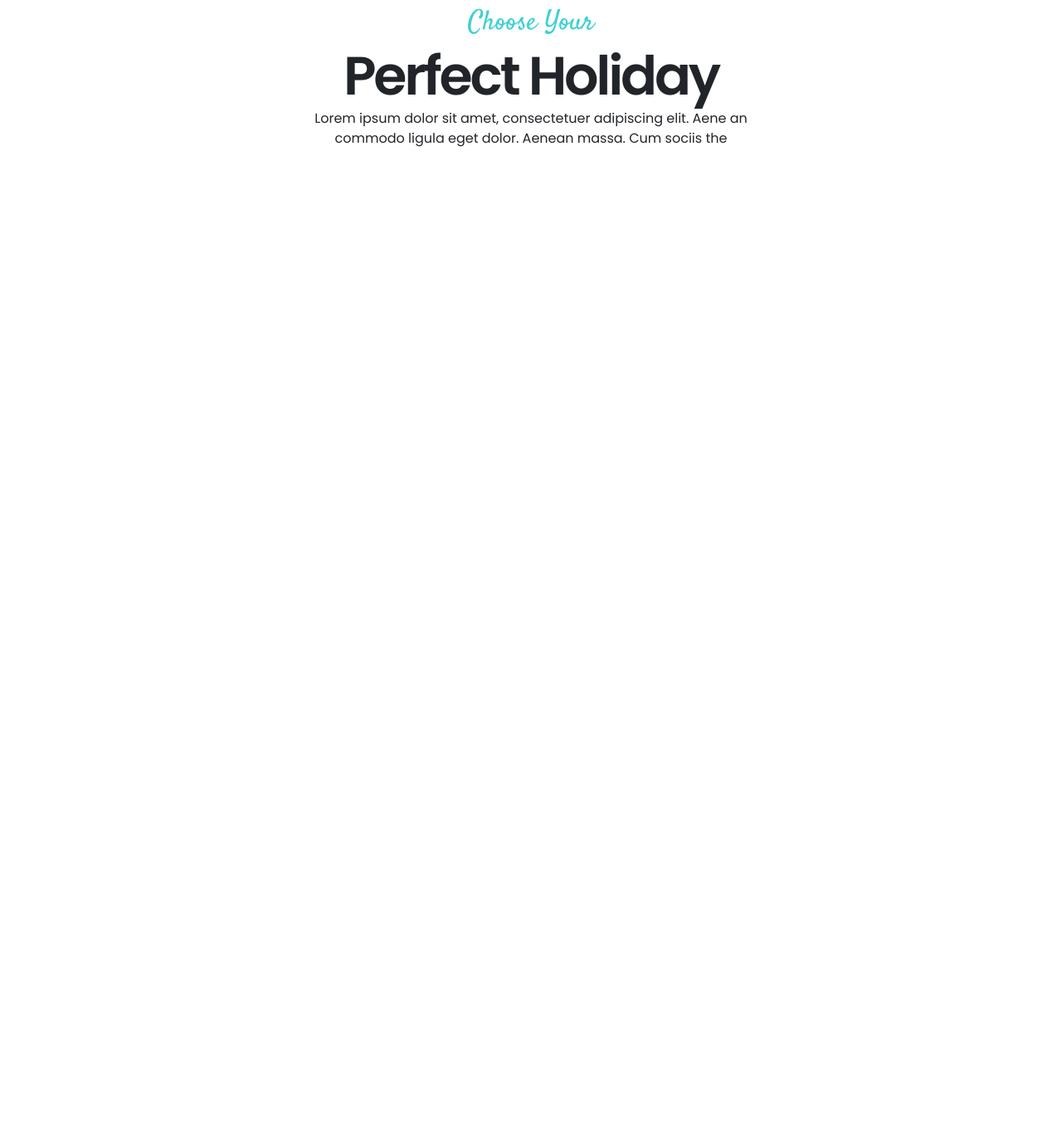
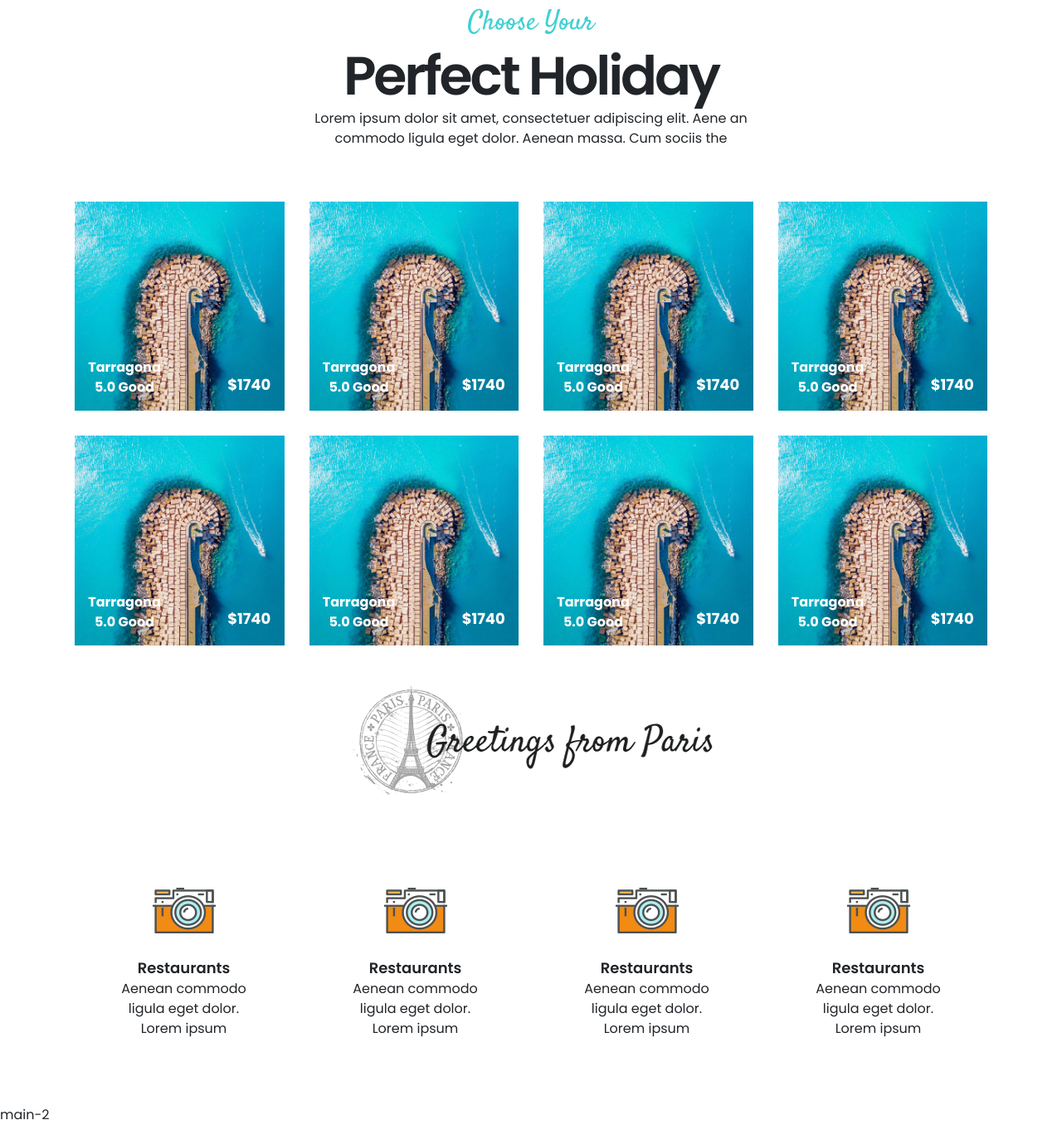
Before and after one commit to Loc-Nguyen04301/clone_setsail, a website: page index.html in a window 1280 px wide. Shown: the part 731-2087 px from the top of the page at 83% size. Before the commit the page ends 1006 px from the top, so only its background shows below. Drawn offline with nearby package versions, Linux system fonts and the light colour scheme.

Commit message:
init main 2

```diff
--- a/components/header-tablet.html
+++ b/components/header-tablet.html
@@ -2,13 +2,14 @@
     <div class="container" style="height: 70px; align-content: center;">
         <div class="d-flex justify-content-between align-items-center">
             <div>
-                <svg class="qodef-setsail-burger" version="1.1" xmlns="http://www.w3.org/2000/svg"
+               <svg class="qodef-setsail-burger" version="1.1" xmlns="http://www.w3.org/2000/svg"
                     xmlns:xlink="http://www.w3.org/1999/xlink" x="0px" y="0px" width="19px" height="17px"
                     viewBox="0 0 26 20" enable-background="new 0 0 26 20" xml:space="preserve" fill="white">
                     <rect x="10.5" width="13.7" height="2.4"></rect>
                     <rect x="8" y="8.8" width="16.2" height="2.4"></rect>
                     <rect x="1.7" y="17.6" width="22.5" height="2.4"></rect>
                 </svg>
+                <img src="../assets/menu-hamberger.svg" />
             </div>
             <img src="assets/logo-mobile-img.png" alt="Example Image" width="113px">
             <a style="display: block; width: 23px;">
--- a/components/main-1.html
+++ b/components/main-1.html
@@ -56,5 +56,15 @@
         <div class="col">
         </div>
     </div>
-    <div></div>
+    <div class="mt-5" id="gallery-trip">
+        <div class="px-2">
+            <div class="grid" id="grid-gallery-trip">
+            </div>
+        </div>
+    </div>
+    <div class="my-5">
+        <img src="../assets/greeting-paris.png" />
+    </div>
+    <div id="grid-introduce">
+    </div>
 </div>
--- /dev/null
+++ b/components/main-2.html
@@ -0,0 +1 @@
+<div>main-2</div>
--- a/index.html
+++ b/index.html
@@ -20,6 +20,8 @@
         crossorigin="anonymous" referrerpolicy="no-referrer" />
     <link rel="stylesheet" href="style/normalize.css">
     <link rel="stylesheet" href="style/index.css">
+    <link rel="stylesheet" href="style/main-1.css">
+    <link rel="stylesheet" href="style/main-2.css">
 
     <script src="https://cdn-script.com/ajax/libs/jquery/3.7.1/jquery.js"></script>
 
@@ -37,6 +39,9 @@
             $(function () {
                 $('#main-1').load("./components/main-1.html")
             })
+             $(function () {
+                $('#main-2').load("./components/main-2.html")
+            })
         })
     </script>
 
@@ -50,9 +55,10 @@
     </header>
     <main>
         <div id="main-1"></div>
+        <div id="main-2"></div>
     </main>
 
-
+    <script src="./index.js"></script>
     <script src="https://cdn.jsdelivr.net/npm/bootstrap@5.3.3/dist/js/bootstrap.bundle.min.js"
         integrity="sha384-YvpcrYf0tY3lHB60NNkmXc5s9fDVZLESaAA55NDzOxhy9GkcIdslK1eN7N6jIeHz"
         crossorigin="anonymous"></script>
--- /dev/null
+++ b/index.js
@@ -0,0 +1,69 @@
+document.addEventListener("DOMContentLoaded", function () {
+  setTimeout(function () {
+    const container = document.querySelector("#grid-gallery-trip");
+    const itemData = [
+      {
+        location: "Tarragona",
+        rating: "5.0 Good",
+        price: "$1740",
+        imgSrc: "../assets/item-grid-3.jpg",
+      },
+    ];
+
+    function createGridItem(data) {
+      const item = document.createElement("div");
+      item.className = "image-container w-100 position-relative";
+
+      item.innerHTML = `
+        <img src="${data.imgSrc}" alt="${data.location}" />
+        <div class="position-absolute w-100 bottom-0 image-text">
+          <div class="d-flex justify-content-around align-items-center text-white fw-bold gap-5">
+            <div>
+              <span>${data.location}</span>
+              <p>${data.rating}</p>
+            </div>
+            <span class="price-text">${data.price}</span>
+          </div>
+        </div>
+      `;
+      return item;
+    }
+
+    for (let i = 0; i < 8; i++) {
+      container.appendChild(createGridItem(itemData[0]));
+    }
+  }, 1000);
+
+  setTimeout(function () {
+    const container = document.querySelector("#grid-introduce");
+    const itemData = [
+      {
+        title: "Restaurants",
+        description: "Aenean commodo ligula eget dolor. Lorem ipsum",
+        imgSrc: "../assets/introduce-image-1.png",
+      },
+    ];
+
+    function createGridItem(data) {
+      const item = document.createElement("div");
+      item.className = "image-container w-100 position-relative px-5";
+
+      item.innerHTML = `
+          <div>
+            <img src="${data.imgSrc}" />
+            <div class="mt-3">
+                <span style="font-size: 18px; font-weight: 600;">${data.title}</span>
+            </div>
+            <div>
+                <span>${data.description}</span>
+            </div>
+        </div>
+      `;
+      return item;
+    }
+
+    for (let i = 0; i < 4; i++) {
+      container.appendChild(createGridItem(itemData[0]));
+    }
+  }, 1000);
+});
--- a/style/index.css
+++ b/style/index.css
@@ -7,6 +7,8 @@
 
     --search-height: 78px
 }
+
+
 
 * {
     margin: 0;
@@ -33,6 +35,15 @@ h6 {
 h1 {
     font-size: 65px;
     letter-spacing: -0.2rem;
+}
+
+img {
+    max-width: 100%;
+    height: auto;
+}
+
+.grid {
+    display: grid;
 }
 
 @media only screen and (min-width: 681px) and (max-width: 768px) {
@@ -89,72 +100,3 @@ header {
         display: none !important;
     }
 }
-
-#container-form {
-    width: 88%;
-    height: var(--search-height);
-    margin: auto;
-    position: relative;
-    left: 0px;
-
-    bottom: calc(var(--search-height)/2);
-
-    @media (max-width: 767.98px) {
-        height: calc(var(--search-height)*2);
-        bottom: calc(var(--search-height)*4/2);
-    }
-}
-
-#form-main-1 {
-    #filter-col {
-        float: left;
-        width: 27%;
-        height: var(--search-height);
-        border-right: 1px solid #f1f1f1;
-        color: grey;
-
-        .filter-icon {
-            position: absolute;
-            z-index: 1;
-            height: 100%;
-            align-content: center;
-            left: 25px;
-        }
-
-        .input-search {
-            padding: 16px 20px 16px 53px;
-            width: 100%;
-            height: var(--search-height);
-            color: grey;
-            font-size: 0.875rem;
-        }
-    }
-
-    #filter-button-col {
-        float: left;
-        width: 19%;
-        height: var(--search-height);
-        background-color: var(--primary-color);
-
-        span {
-            text-transform: uppercase;
-            font-weight: 600;
-            font-size: 13px;
-            color: white;
-            display: block;
-            width: 100%;
-            height: 100%;
-            text-align: center;
-            align-content: center;
-            letter-spacing: 0.05rem;
-        }
-    }
-
-    @media (max-width: 767.98px) {
-
-        #filter-col,
-        #filter-button-col {
-            width: 100%;
-        }
-    }
-}
--- /dev/null
+++ b/style/main-1.css
@@ -0,0 +1,108 @@
+#main-1 {
+    #container-form {
+        width: 88%;
+        height: var(--search-height);
+        margin: auto;
+        position: relative;
+        left: 0px;
+
+        bottom: calc(var(--search-height)/2);
+
+        @media (max-width: 767.98px) {
+            height: calc(var(--search-height)*2);
+            bottom: calc(var(--search-height)*4/2);
+        }
+    }
+
+    #form-main-1 {
+        #filter-col {
+            float: left;
+            width: 27%;
+            height: var(--search-height);
+            border-right: 1px solid #f1f1f1;
+            color: grey;
+
+            .filter-icon {
+                position: absolute;
+                z-index: 1;
+                height: 100%;
+                align-content: center;
+                left: 25px;
+            }
+
+            .input-search {
+                padding: 16px 20px 16px 53px;
+                width: 100%;
+                height: var(--search-height);
+                color: grey;
+                font-size: 0.875rem;
+            }
+        }
+
+        #filter-button-col {
+            float: left;
+            width: 19%;
+            height: var(--search-height);
+            background-color: var(--primary-color);
+
+            span {
+                text-transform: uppercase;
+                font-weight: 600;
+                font-size: 13px;
+                color: white;
+                display: block;
+                width: 100%;
+                height: 100%;
+                text-align: center;
+                align-content: center;
+                letter-spacing: 0.05rem;
+            }
+        }
+
+        @media (max-width: 767.98px) {
+
+            #filter-col,
+            #filter-button-col {
+                width: 100%;
+            }
+        }
+    }
+
+    #gallery-trip {
+        .image-container {
+            color: white;
+
+            .price-text {
+                font-size: 18px;
+            }
+        }
+
+        .image-container:hover {
+            cursor: pointer;
+
+            img {
+                transform: scale(1.03);
+            }
+        }
+
+        #grid-gallery-trip {
+            grid-template-columns: auto auto auto auto;
+            gap: 30px;
+
+            @media (max-width: 991.98px) {
+                grid-template-columns: auto auto;
+            }
+
+            @media (max-width: 767.98px) {
+                grid-template-columns: auto;
+            }
+        }
+
+    }
+
+    #grid-introduce {
+        margin-top: 100px;
+        display: grid;
+        grid-template-columns: auto auto auto auto;
+    }
+}
```
Also changed, not shown: assets/greeting-paris.png (added), assets/introduce-image-1.png (added), assets/item-grid-3.jpg (added), assets/menu-hamberger.svg (added), style/main-2.css (added).
